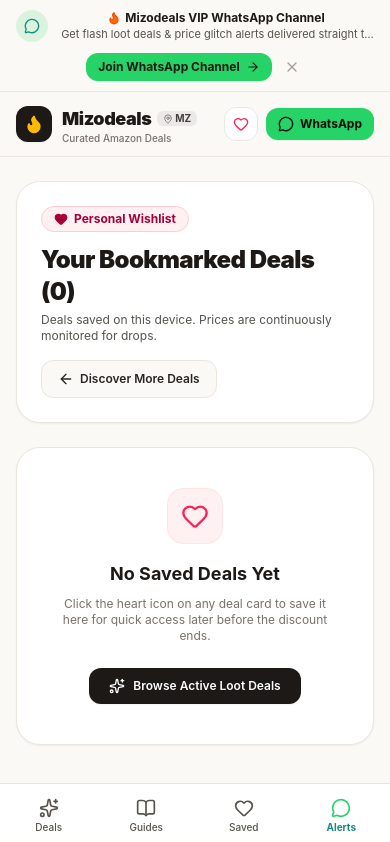
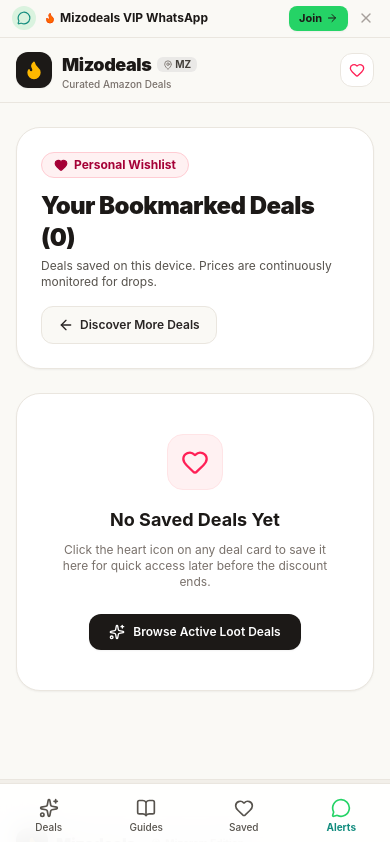
Before and after one commit to lingtuka-design/mizodeals, a React (Vite) app: page /saved in a window 390 px wide. Shown: the top 842 px of the page. Built offline with nearby package versions, Linux system fonts and the light colour scheme.

Commit message:
fix(mobile): declutter WhatsApp buttons and hide duplicate hero card on mobile

```diff
--- a/src/components/layout/Navbar.tsx
+++ b/src/components/layout/Navbar.tsx
@@ -91,16 +91,15 @@
             )}
           </Link>
 
-          {/* WhatsApp Channel Direct CTA */}
+          {/* WhatsApp Channel Direct CTA (Desktop/tablet only; mobile has top banner & bottom nav) */}
           <a
             href={WHATSAPP_CHANNEL_URL}
             target="_blank"
             rel="noopener noreferrer"
-            className="inline-flex items-center gap-1.5 px-3 py-2 bg-[#25D366] hover:bg-[#20bd5a] text-stone-950 font-bold text-xs rounded-xl shadow-2xs transition-all"
+            className="hidden sm:inline-flex items-center gap-1.5 px-3 py-2 bg-[#25D366] hover:bg-[#20bd5a] text-stone-950 font-bold text-xs rounded-xl shadow-2xs transition-all"
           >
             <MessageCircle className="w-4 h-4" />
-            <span className="hidden sm:inline">Join WhatsApp VIP</span>
-            <span className="sm:hidden">WhatsApp</span>
+            <span>Join WhatsApp VIP</span>
           </a>
         </div>
       </div>
--- a/src/components/layout/WhatsAppCommunityBanner.tsx
+++ b/src/components/layout/WhatsAppCommunityBanner.tsx
@@ -8,38 +8,38 @@
   if (isDismissed) return null;
 
   return (
-    <div className="bg-[#FAF9F5] border-b border-[#EAE6DF] px-4 py-2.5 sm:py-3">
-      <div className="max-w-7xl mx-auto flex flex-col sm:flex-row items-center justify-between gap-2.5">
-        <div className="flex items-center gap-2.5 text-center sm:text-left">
-          <div className="w-8 h-8 rounded-full bg-[#25D366]/15 flex items-center justify-center shrink-0">
-            <MessageCircle className="w-4 h-4 text-[#128C7E]" />
+    <div className="bg-[#FAF9F5] border-b border-[#EAE6DF] px-3 sm:px-4 py-1.5 sm:py-2.5">
+      <div className="max-w-7xl mx-auto flex items-center justify-between gap-2">
+        <div className="flex items-center gap-2 min-w-0">
+          <div className="w-6 h-6 sm:w-7 sm:h-7 rounded-full bg-[#25D366]/15 flex items-center justify-center shrink-0">
+            <MessageCircle className="w-3.5 h-3.5 text-[#128C7E]" />
           </div>
-          <div>
-            <div className="flex items-center gap-2 justify-center sm:justify-start">
-              <span className="text-xs font-bold text-stone-900 flex items-center gap-1">
-                <Flame className="w-3.5 h-3.5 text-orange-600 fill-orange-500" />
-                Mizodeals VIP WhatsApp Channel
+          <div className="min-w-0">
+            <div className="flex items-center gap-1.5">
+              <span className="text-xs font-bold text-stone-900 truncate flex items-center gap-1">
+                <Flame className="w-3 h-3 text-orange-600 fill-orange-500 shrink-0" />
+                <span>Mizodeals VIP WhatsApp</span>
               </span>
               <span className="hidden sm:inline-flex items-center gap-1 text-[10px] font-semibold bg-emerald-50 text-emerald-800 border border-emerald-200 px-2 py-0.2 rounded-full">
                 <Users className="w-3 h-3" />
-                {WHATSAPP_COMMUNITY_MEMBERS} Mizoram Shoppers
+                {WHATSAPP_COMMUNITY_MEMBERS} Shoppers
               </span>
             </div>
-            <p className="text-[11px] text-stone-600 line-clamp-1">
+            <p className="hidden md:block text-[11px] text-stone-600 truncate">
               Get flash loot deals & price glitch alerts delivered straight to WhatsApp before stocks finish!
             </p>
           </div>
         </div>
 
-        <div className="flex items-center gap-2 shrink-0">
+        <div className="flex items-center gap-1.5 shrink-0">
           <a
             href={WHATSAPP_CHANNEL_URL}
             target="_blank"
             rel="noopener noreferrer"
-            className="inline-flex items-center gap-1.5 px-3 py-1.5 bg-[#25D366] hover:bg-[#20bd5a] text-stone-900 font-bold text-xs rounded-xl shadow-xs transition-colors"
+            className="inline-flex items-center gap-1 px-2.5 py-1 sm:px-3 sm:py-1.5 bg-[#25D366] hover:bg-[#20bd5a] text-stone-900 font-bold text-[11px] sm:text-xs rounded-lg sm:rounded-xl shadow-xs transition-colors"
           >
-            <span>Join WhatsApp Channel</span>
-            <ArrowRight className="w-3.5 h-3.5" />
+            <span>Join</span>
+            <ArrowRight className="w-3 h-3 sm:w-3.5 sm:h-3.5" />
           </a>
           <button
             type="button"
--- a/src/views/HomeView.tsx
+++ b/src/views/HomeView.tsx
@@ -184,8 +184,8 @@
             </div>
           </div>
 
-          {/* VIP WhatsApp Card */}
-          <div className="shrink-0 lg:max-w-xs w-full bg-[#FAF9F5] border border-[#EAE6DF] rounded-2xl p-4 shadow-2xs">
+          {/* VIP WhatsApp Card (Desktop Only - mobile users have top bar and bottom nav) */}
+          <div className="hidden lg:block shrink-0 lg:max-w-xs w-full bg-[#FAF9F5] border border-[#EAE6DF] rounded-2xl p-4 shadow-2xs">
             <div className="flex items-center gap-2 mb-1.5">
               <div className="w-7 h-7 rounded-lg bg-[#25D366] text-white flex items-center justify-center shrink-0">
                 <MessageCircle className="w-4 h-4 fill-white" />
```
